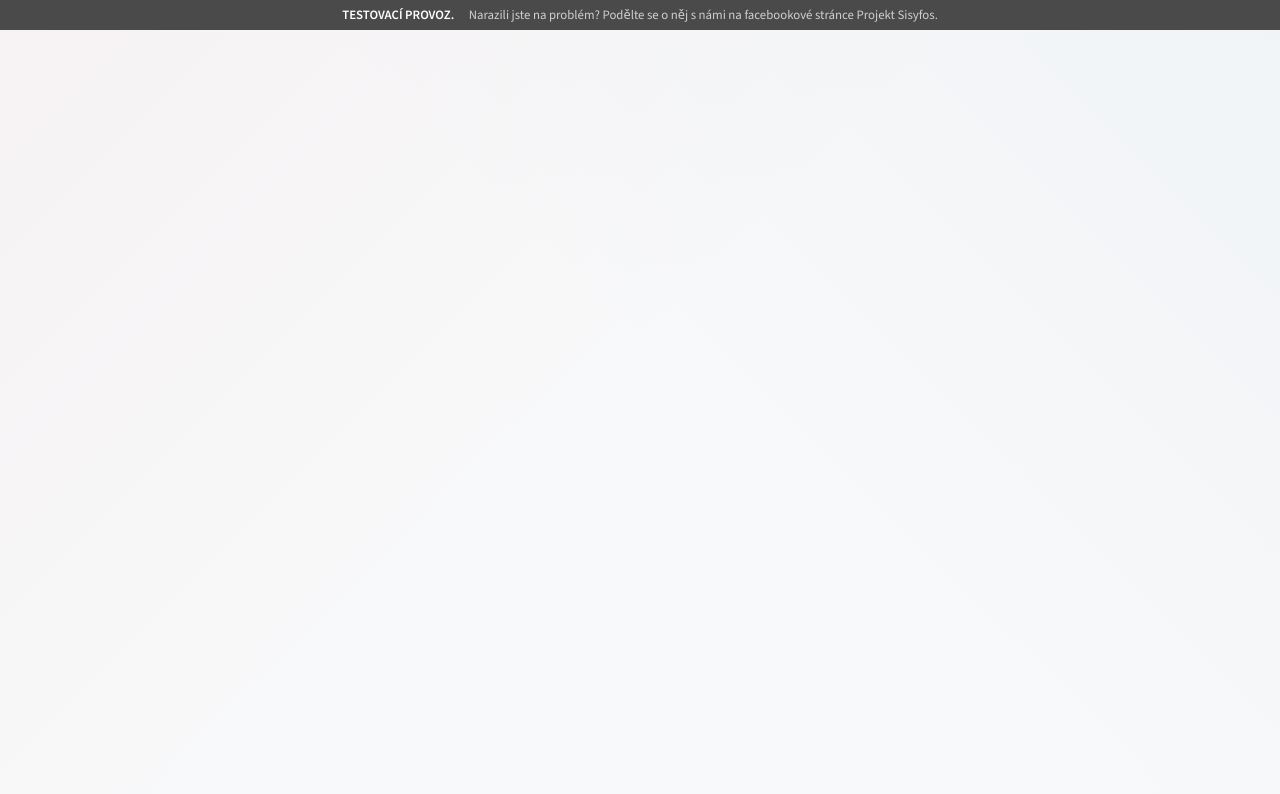
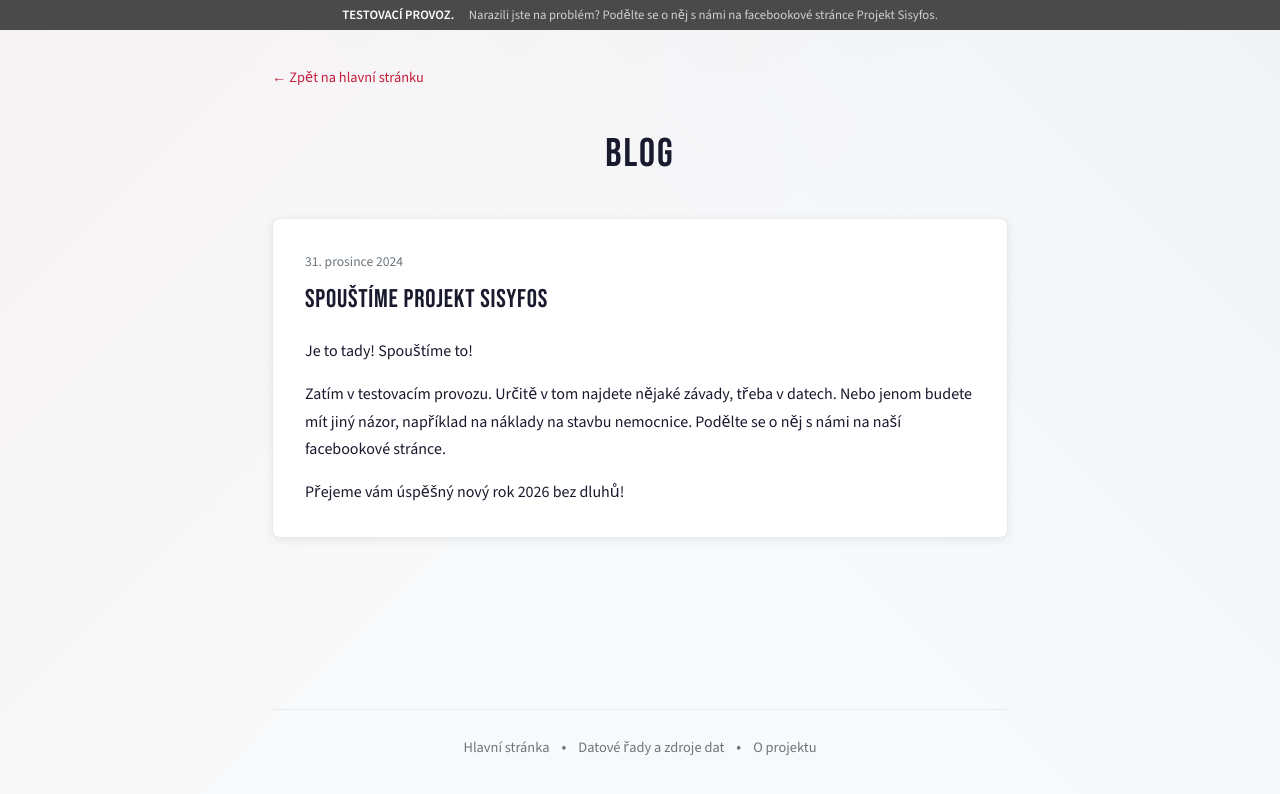
Before and after one commit to Oslicek/Sisyphus, a React (Vite) app: page /blog in a window 1280 px wide. Shown: the top 794 px of the page. Built offline with nearby package versions, Linux system fonts and the light colour scheme.

Commit message:
feat: Add Blog page with first post
- New Blog page at /blog
- Blog posts stored in blog-posts.json
- First post: 'SpouĹˇtĂ­me Projekt Sisyfos'
- Updated footer links order: Blog | DatovĂ© Ĺ™ady | O projektu

```diff
--- /dev/null
+++ b/public/data/blog-posts.json
@@ -0,0 +1,11 @@
+{
+  "description": "Příspěvky blogu Projekt Sisyfos",
+  "posts": [
+    {
+      "id": "2024-12-31-spoustime-projekt-sisyfos",
+      "date": "2024-12-31",
+      "title": "Spouštíme Projekt Sisyfos",
+      "content": "Je to tady! Spouštíme to!\n\nZatím v testovacím provozu. Určitě v tom najdete nějaké závady, třeba v datech. Nebo jenom budete mít jiný názor, například na náklady na stavbu nemocnice. Podělte se o něj s námi na naší facebookové stránce.\n\nPřejeme vám úspěšný nový rok 2026 bez dluhů!"
+    }
+  ]
+}
--- a/src/App.tsx
+++ b/src/App.tsx
@@ -5,6 +5,7 @@ import { BuyCalculator } from './components/BuyCalculator';
 import { ShareButtons } from './components/ShareButtons';
 import { TestBanner } from './components/TestBanner';
 import { About } from './pages/About';
+import { Blog } from './pages/Blog';
 import { DataSources } from './pages/DataSources';
 import sisyfosLogo from './assets/sisyfos-logo-200x200.png';
 import styles from './App.module.css';
@@ -35,12 +36,16 @@ function Home() {
 
       <footer className={styles.footer}>
         <nav className={styles.footerNav}>
-          <Link to="/o-projektu" className={styles.footerLink}>
-            O projektu Sisyfos
+          <Link to="/blog" className={styles.footerLink}>
+            Blog
           </Link>
           <span className={styles.footerSeparator}>•</span>
           <Link to="/zdroje-dat" className={styles.footerLink}>
             Datové řady a zdroje dat
+          </Link>
+          <span className={styles.footerSeparator}>•</span>
+          <Link to="/o-projektu" className={styles.footerLink}>
+            O projektu Sisyfos
           </Link>
         </nav>
       </footer>
@@ -54,6 +59,7 @@ function App() {
       <TestBanner />
       <Routes>
         <Route path="/" element={<Home />} />
+        <Route path="/blog" element={<Blog />} />
         <Route path="/o-projektu" element={<About />} />
         <Route path="/zdroje-dat" element={<DataSources />} />
       </Routes>
--- /dev/null
+++ b/src/pages/Blog/Blog.module.css
@@ -0,0 +1,143 @@
+.container {
+  min-height: 100vh;
+  display: flex;
+  flex-direction: column;
+  padding: 2rem;
+  max-width: 800px;
+  margin: 0 auto;
+  padding-top: 3rem; /* Space for fixed TestBanner */
+}
+
+.header {
+  margin-bottom: 2rem;
+}
+
+.backLink {
+  font-family: 'Source Sans 3', system-ui, sans-serif;
+  font-size: 0.9rem;
+  color: var(--color-accent, #c41e3a);
+  text-decoration: none;
+  transition: opacity 0.2s ease;
+}
+
+.backLink:hover {
+  opacity: 0.7;
+}
+
+.main {
+  flex: 1;
+}
+
+.title {
+  font-family: 'Bebas Neue', Impact, sans-serif;
+  font-size: clamp(2rem, 5vw, 2.5rem);
+  font-weight: 400;
+  letter-spacing: 0.05em;
+  text-transform: uppercase;
+  color: var(--color-text, #1a1a2e);
+  margin: 0 0 2rem 0;
+  text-align: center;
+}
+
+.loading,
+.empty {
+  font-family: 'Source Sans 3', system-ui, sans-serif;
+  font-size: 1rem;
+  color: var(--color-text-muted, #6c757d);
+  text-align: center;
+  padding: 2rem;
+}
+
+.posts {
+  display: flex;
+  flex-direction: column;
+  gap: 3rem;
+}
+
+.post {
+  background: white;
+  border-radius: 8px;
+  padding: 2rem;
+  box-shadow: 0 2px 8px rgba(0, 0, 0, 0.08);
+  border: 1px solid var(--color-bg-subtle, #e9ecef);
+}
+
+.postDate {
+  font-family: 'Source Sans 3', system-ui, sans-serif;
+  font-size: 0.85rem;
+  color: var(--color-text-muted, #6c757d);
+  display: block;
+  margin-bottom: 0.5rem;
+}
+
+.postTitle {
+  font-family: 'Bebas Neue', Impact, sans-serif;
+  font-size: 1.6rem;
+  font-weight: 400;
+  letter-spacing: 0.03em;
+  color: var(--color-text, #1a1a2e);
+  margin: 0 0 1rem 0;
+}
+
+.postContent {
+  font-family: 'Source Sans 3', system-ui, sans-serif;
+  font-size: 1rem;
+  line-height: 1.7;
+  color: var(--color-text, #1a1a2e);
+}
+
+.postContent p {
+  margin: 0 0 1rem 0;
+}
+
+.postContent p:last-child {
+  margin-bottom: 0;
+}
+
+.footer {
+  margin-top: 3rem;
+  padding: 1.5rem;
+  border-top: 1px solid var(--color-bg-subtle, #e9ecef);
+  text-align: center;
+}
+
+.footerLink {
+  font-family: 'Source Sans 3', system-ui, sans-serif;
+  font-size: 0.9rem;
+  color: var(--color-text-muted, #6c757d);
+  text-decoration: none;
+  transition: color 0.2s ease;
+}
+
+.footerLink:hover {
+  color: var(--color-accent, #c41e3a);
+}
+
+.separator {
+  color: var(--color-text-muted, #6c757d);
+  margin: 0 0.75rem;
+}
+
+@media (max-width: 600px) {
+  .container {
+    padding: 1rem;
+    padding-top: 2.5rem;
+  }
+
+  .post {
+    padding: 1.5rem;
+  }
+
+  .postTitle {
+    font-size: 1.3rem;
+  }
+
+  .footer {
+    padding: 1rem;
+    margin-top: 2rem;
+  }
+
+  .separator {
+    margin: 0 0.5rem;
+  }
+}
--- /dev/null
+++ b/src/pages/Blog/Blog.tsx
@@ -0,0 +1,85 @@
+import { useState, useEffect } from 'react';
+import { Link } from 'react-router-dom';
+import styles from './Blog.module.css';
+
+interface BlogPost {
+  id: string;
+  date: string;
+  title: string;
+  content: string;
+}
+
+interface BlogData {
+  description: string;
+  posts: BlogPost[];
+}
+
+export function Blog() {
+  const [posts, setPosts] = useState<BlogPost[]>([]);
+  const [loading, setLoading] = useState(true);
+
+  useEffect(() => {
+    async function fetchPosts() {
+      try {
+        const response = await fetch('/data/blog-posts.json');
+        const data: BlogData = await response.json();
+        setPosts(data.posts);
+        setLoading(false);
+      } catch (err) {
+        console.error('Failed to fetch blog posts:', err);
+        setLoading(false);
+      }
+    }
+
+    fetchPosts();
+  }, []);
+
+  const formatDate = (dateString: string) => {
+    const date = new Date(dateString);
+    return date.toLocaleDateString('cs-CZ', {
+      day: 'numeric',
+      month: 'long',
+      year: 'numeric',
+    });
+  };
+
+  return (
+    <div className={styles.container}>
+      <header className={styles.header}>
+        <Link to="/" className={styles.backLink}>← Zpět na hlavní stránku</Link>
+      </header>
+
+      <main className={styles.main}>
+        <h1 className={styles.title}>Blog</h1>
+
+        {loading ? (
+          <p className={styles.loading}>Načítám příspěvky...</p>
+        ) : posts.length === 0 ? (
+          <p className={styles.empty}>Zatím nejsou žádné příspěvky.</p>
+        ) : (
+          <div className={styles.posts}>
+            {posts.map((post) => (
+              <article key={post.id} className={styles.post}>
+                <time className={styles.postDate}>{formatDate(post.date)}</time>
+                <h2 className={styles.postTitle}>{post.title}</h2>
+                <div className={styles.postContent}>
+                  {post.content.split('\n\n').map((paragraph, index) => (
+                    <p key={index}>{paragraph}</p>
+                  ))}
+                </div>
+              </article>
+            ))}
+          </div>
+        )}
+      </main>
+
+      <footer className={styles.footer}>
+        <Link to="/" className={styles.footerLink}>Hlavní stránka</Link>
+        <span className={styles.separator}>•</span>
+        <Link to="/zdroje-dat" className={styles.footerLink}>Datové řady a zdroje dat</Link>
+        <span className={styles.separator}>•</span>
+        <Link to="/o-projektu" className={styles.footerLink}>O projektu</Link>
+      </footer>
+    </div>
+  );
+}
--- /dev/null
+++ b/src/pages/Blog/index.ts
@@ -0,0 +1 @@
+export { Blog } from './Blog';
```
